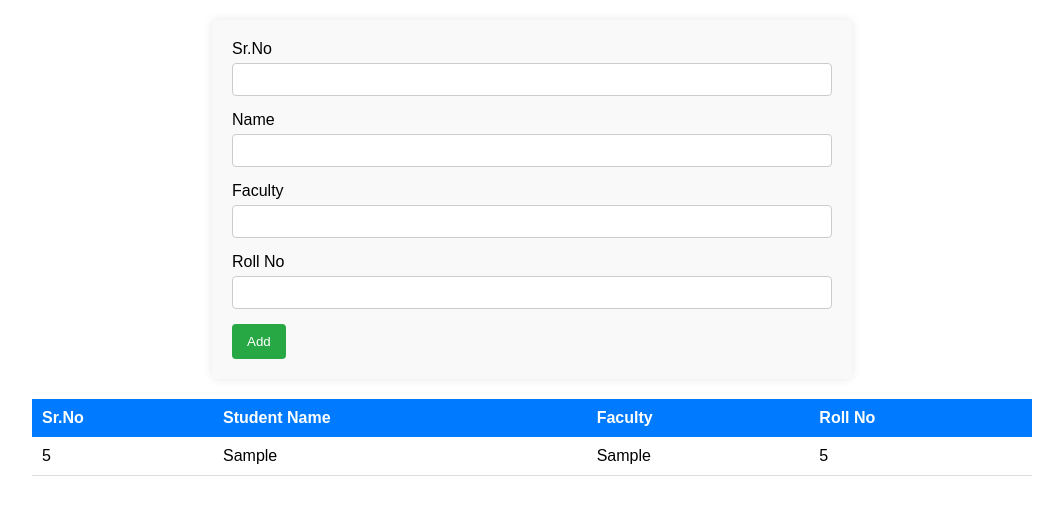
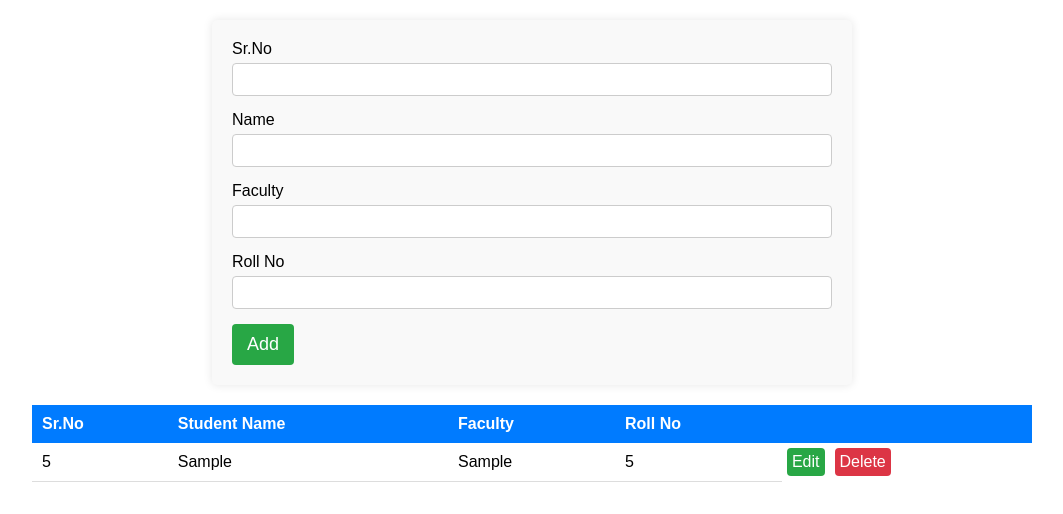
Before and after one commit to Qamruzzama-Khan/Student-Management-System, a plain HTML site: page index.html in a window 1280 px wide. Both pictures are taken after typing "5", "Sample", "Sample", "5" into the empty fields and a click on the button "Add". Shown: the whole page, without its empty margins (108-1171 px from the left). Drawn offline with Linux system fonts and the light colour scheme.

Commit message:
Add edit and delete functionality with styled buttons

```diff
--- a/index.html
+++ b/index.html
@@ -35,6 +35,7 @@
                     <th>Student Name</th>
                     <th>Faculty</th>
                     <th>Roll No</th>
+                    <th></th>
                 </tr>
             </thead>
             <tbody id="table-body">
--- a/script.js
+++ b/script.js
@@ -37,7 +37,7 @@ function saveStudent() {
 
 // Function to create a table row for a student
 function createStudent(srNum, name, faculty, rollNo) {
-    const tRow = document.createElement('tr'); // Create a new table row
+    const tr = document.createElement('tr'); // Create a new table row
 
     // Create and append table cells with student data
     const td1 = document.createElement('td');
@@ -49,13 +49,35 @@ function createStudent(srNum, name, faculty, rollNo) {
     const td4 = document.createElement('td');
     td4.textContent = rollNo; // Set roll number
 
+    const editBtn = document.createElement('button');
+    editBtn.id = 'edit-btn';
+    editBtn.textContent = 'Edit';
+    editBtn.addEventListener('click', () => {
+         srNo.value = tr.querySelector('td:nth-of-type(1)').textContent;
+         studName.value = tr.querySelector('td:nth-of-type(2)').textContent;
+         studFaculty.value = tr.querySelector('td:nth-of-type(3)').textContent;
+         studRollNo.value = tr.querySelector('td:nth-of-type(4)').textContent;
+
+         tBody.removeChild(tr);
+    })
+
+    const deleteBtn = document.createElement('button');
+    deleteBtn.id = 'delete-btn';
+    deleteBtn.textContent = 'Delete';
+    deleteBtn.addEventListener('click', () => {
+        tBody.removeChild(tr);
+        saveStudent();
+    })
+
     // Append cells to the table row
-    tRow.appendChild(td1);
-    tRow.appendChild(td2);
-    tRow.appendChild(td3);
-    tRow.appendChild(td4);
+    tr.appendChild(td1);
+    tr.appendChild(td2);
+    tr.appendChild(td3);
+    tr.appendChild(td4);
+    tr.appendChild(editBtn);
+    tr.appendChild(deleteBtn);
 
-    return tRow; // Return the completed table row
+    return tr; // Return the completed table row
 }
 
 // Add event listener to the 'Add' button
--- a/style.css
+++ b/style.css
@@ -34,16 +34,17 @@ form {
 }
 
 /* Button styles */
-button {
+#add-btn {
     padding: 10px 15px;
     background-color: #28a745;
     color: white;
     border: none;
     border-radius: 4px;
     cursor: pointer;
+    font-size: 18px;
 }
 
-button:hover {
+#add-btn:hover {
     background-color: #218838;
 }
 
@@ -71,6 +72,39 @@ tbody td {
     border-bottom: 1px solid #ddd;
 }
 
+/* Edit button styles */
+#edit-btn {
+    background-color: #28a745;
+    color: white;
+    font-size: 16px;
+    padding: 5px;
+    margin: 5px;
+    cursor: pointer;
+    border: none;
+    border-radius: 4px;
+}
+
+#edit-btn:hover {
+    background-color: #218838;
+}
+
+/* Delete button styles */
+#delete-btn {
+    background-color: #dc3545;
+    color: white;
+    font-size: 16px;
+    padding: 5px;
+    margin: 5px;
+    cursor: pointer;
+    border: none;
+    border-radius: 4px;
+}
+
+#delete-btn:hover {
+    background-color: #c82333;
+}
+
+
 tr:nth-child(even) {
     background-color: #f2f2f2;
 }
@@ -88,7 +122,7 @@ tr:nth-child(even) {
         margin-bottom: 3px;
     }
 
-    button {
+    #add-btn {
         width: 100%;
         padding: 12px;
     }
```
